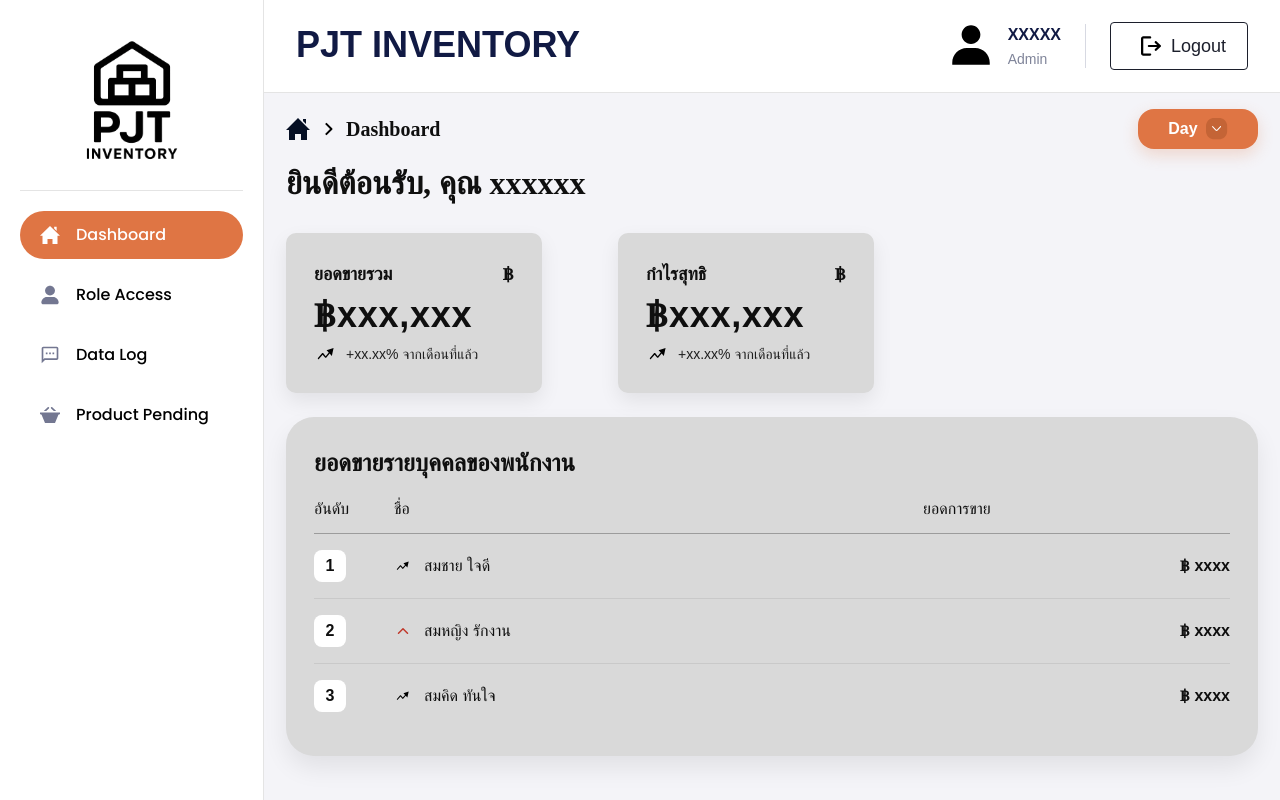
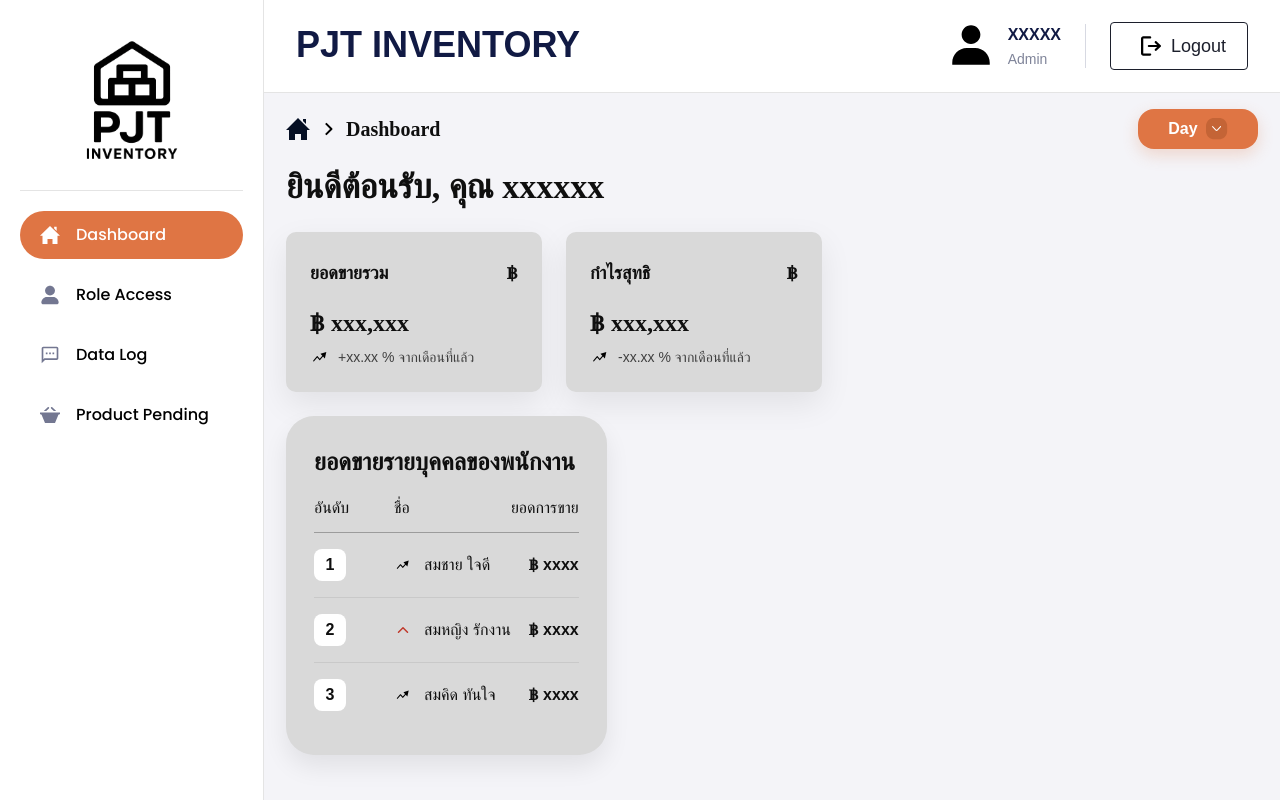
Before and after one commit to xtxme/PJT_frontend, a Next.js app: page /owner/dashboard in a window 1280 px wide. Built offline with nearby package versions, Linux system fonts and the light colour scheme; a web font is replaced by a local one; what @mui/material-nextjs would draw is missing.

Commit message:
- Add ArrowFall SVG -  update SummaryCard component to use it for trend indication

```diff
--- a/src/app/(portected)/owner/dashboard/page.tsx
+++ b/src/app/(portected)/owner/dashboard/page.tsx
@@ -13,7 +13,7 @@ const DashboardPage = styled.div`
   min-height: 100%;
   color: #0f0f0f;
 
-  .dash-text{
+  .dash-text {
     font-family: ibmThai;
     font-size: 20px;
     font-style: normal;
@@ -67,25 +67,27 @@ const DashboardPage = styled.div`
   }
 
   .welcome {
-    width: 355px;
-    height: 36px;
+    display: flex;
     flex-direction: column;
-    justify-content: center;
     gap: 8px;
+    margin-top: -6px;
   }
 
   .welcome h1 {
     font-family: ibmThai;
-    font-size: 32px;
+    font-size: 34px;
     font-style: normal;
     font-weight: 700;
-    line-height: 20px;
+    line-height: 1.2;
   }
 
   .cards-row {
     display: grid;
-    grid-template-columns: repeat(3, minmax(0, 1fr));
+    grid-template-columns: repeat(auto-fit, minmax(256px, 256px));
     gap: 24px;
+    align-items: start;
+    justify-items: start;
+    justify-content: flex-start;
   }
 
   .leaderboard {
@@ -96,7 +98,7 @@ const DashboardPage = styled.div`
     flex-direction: column;
     gap: 16px;
     min-height: 200px;
-    grid-column: span 3;
+    grid-column: 1 / -1;
     box-shadow: 0 12px 24px rgba(15, 15, 15, 0.08);
   }
 
@@ -175,18 +177,19 @@ const DashboardPage = styled.div`
   }
 
   @media (max-width: 1024px) {
-    padding: 24px 24px;
+    padding: 24px 16px;
 
     .welcome h1 {
-      font-size: 32px;
+      font-size: 28px;
     }
 
     .cards-row {
-      grid-template-columns: 1fr;
+      grid-template-columns: minmax(0, 1fr);
+      justify-items: stretch;
     }
 
     .leaderboard {
-      grid-column: span 1;
+      grid-column: 1 / -1;
     }
   }
 `;
@@ -222,15 +225,19 @@ export default function OwnerDashboardPage() {
         <SummaryCard
           title="ยอดขายรวม"
           unit="฿"
-          value="฿xxx,xxx"
-          trendText="+xx.xx% จากเดือนที่แล้ว"
+          unitValue="฿"
+          value="xxx,xxx"
+          trendText="+xx.xx"
+          fixTrendText="% จากเดือนที่แล้ว"
         />
 
         <SummaryCard
           title="กำไรสุทธิ"
           unit="฿"
-          value="฿xxx,xxx"
-          trendText="+xx.xx% จากเดือนที่แล้ว"
+          unitValue="฿"
+          value="xxx,xxx"
+          trendText="-xx.xx"
+          fixTrendText="% จากเดือนที่แล้ว"
         />
 
         <div className="leaderboard">
--- a/src/components/summary-card/SummaryCard.tsx
+++ b/src/components/summary-card/SummaryCard.tsx
@@ -6,34 +6,49 @@ type TrendDirection = "up" | "down";
 interface SummaryCardProps {
   title: string;
   unit?: string;
+  unitValue?: string;
   value: string;
   trendText: string;
+  fixTrendText?: string;
   trendDirection?: TrendDirection;
 }
 
 const Card = styled.article`
   background: #d9d9d9;
   border-radius: 10px;
-  padding: 28px;
+  padding: 24px;
   display: flex;
   flex-direction: column;
+  justify-content: space-between;
+  gap: 16px;
   width: 256px;
   height: 160px;
-  box-shadow: 0 8px 20px rgba(15, 15, 15, 0.08);
+  box-shadow: 0 12px 32px rgba(15, 15, 15, 0.08);
+
+  @media (max-width: 600px) {
+    width: 100%;
+  }
 `;
 
 const Header = styled.div`
   display: flex;
   justify-content: space-between;
-  align-items: center;
+  align-items: flex-start;
   font-size: 18px;
-  font-weight: 600;
+  font-weight: 700;
+  transform: translateY(4px);
+
+  span:first-child {
+    font-family: ibmThai;
+  }
 `;
 
 const Value = styled.div`
-  font-size: 36px;
+  font-size: 24px;
   font-weight: 700;
-  letter-spacing: 0.02em;
+  line-height: 16px;
+  font-family: ibmThai;
+  transform: translateY(8px);
 `;
 
 const Trend = styled.div<{ negative?: boolean }>`
@@ -41,20 +56,23 @@ const Trend = styled.div<{ negative?: boolean }>`
   align-items: center;
   gap: 8px;
   font-size: 14px;
-  color: ${({ negative }) => (negative ? "#c0392b" : "#1f1f1f")};
+  color: ${({ negative }) => (negative ? "#c0392b" : "#3f3f3f")};
+  font-family: var(--font-ibm-plex-thai, inherit);
 
   img,
   svg {
-    width: 24px;
-    height: 24px;
+    width: 20px;
+    height: 20px;
   }
 `;
 
 export default function SummaryCard({
   title,
   unit,
+  unitValue,
   value,
   trendText,
+  fixTrendText,
   trendDirection = "up",
 }: SummaryCardProps) {
   const isNegative = trendDirection === "down";
@@ -65,32 +83,25 @@ export default function SummaryCard({
         <span>{title}</span>
         {unit ? <span>{unit}</span> : null}
       </Header>
-      <Value>{value}</Value>
+      <Value>{unitValue ? `${unitValue} ${value}` : value}</Value>
       <Trend negative={isNegative}>
         {isNegative ? (
-          <svg
-            viewBox="0 0 24 24"
-            fill="none"
-            xmlns="http://www.w3.org/2000/svg"
-            aria-hidden
-          >
-            <path
-              d="M6 15l6-6 6 6"
-              stroke="#c0392b"
-              strokeWidth="2"
-              strokeLinecap="round"
-              strokeLinejoin="round"
-            />
-          </svg>
+          <Image
+            src="/images/ArrowFall.svg"
+            alt="แนวโน้มลดลง"
+            width={20}
+            height={20}
+          />
         ) : (
           <Image
             src="/images/ArrowRise.svg"
             alt="แนวโน้มเพิ่มขึ้น"
-            width={24}
-            height={24}
+            width={20}
+            height={20}
           />
         )}
         {trendText}
+        {fixTrendText ? ` ${fixTrendText}` : ""}
       </Trend>
     </Card>
   );
```
Also changed, not shown: public/images/ArrowFall.svg (added).
